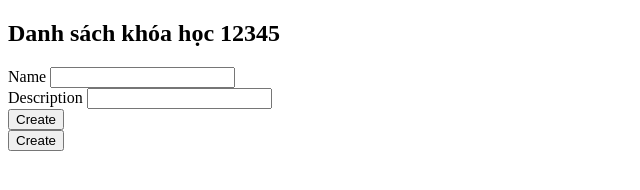
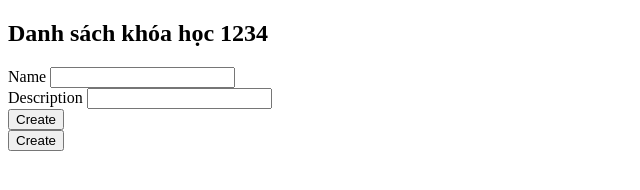
Before and after one commit to aquariuscao/Intern, a plain HTML site: page js_task/index.html in a window 1280 px wide. Shown: the full height of the page, 0-640 px from the left. Drawn offline with Linux system fonts and the light colour scheme; no server answers.

Commit message:
Update index.html

```diff
--- a/js_task/index.html
+++ b/js_task/index.html
@@ -8,7 +8,7 @@
 </head>
 <body>
     <div>
-        <h2>Danh sách khóa học 12345</h2>
+        <h2>Danh sách khóa học 1234</h2>
 
         <ul id="list_courses"></ul>
     </div>
```
